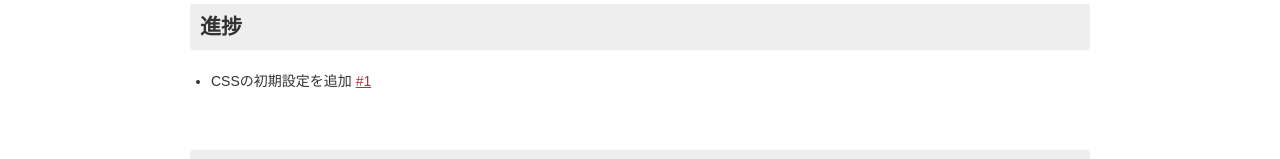
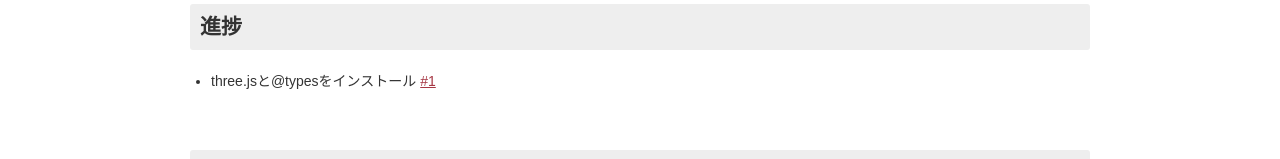
Before and after one commit to ryo-i/next-three-js-test, a Next.js app: page /about in a window 1280 px wide. Shown: the part 327-486 px from the top of the page. Built offline with nearby package versions, Linux system fonts and the light colour scheme.

Commit message:
three.jsと@typesをインストール #1

```diff
--- a/package.json
+++ b/package.json
@@ -11,12 +11,14 @@
     "next": "12.0.10",
     "react": "17.0.2",
     "react-dom": "17.0.2",
-    "styled-components": "^5.3.3"
+    "styled-components": "^5.3.3",
+    "three": "^0.144.0"
   },
   "devDependencies": {
     "@types/node": "^18.7.15",
     "@types/react": "^17.0.39",
     "@types/styled-components": "^5.1.22",
+    "@types/three": "^0.144.0",
     "typescript": "^4.5.5"
   }
 }
--- a/pages/about.tsx
+++ b/pages/about.tsx
@@ -58,7 +58,7 @@ function About() {
             <section>
                 <h2>進捗</h2>
                 <ul>
-                    <li>CSSの初期設定を追加 <a href="https://github.com/ryo-i/next-app-started/issues/1">#1</a></li>
+                    <li>three.jsと@typesをインストール <a href="https://github.com/ryo-i/next-app-started/issues/1">#1</a></li>
                 </ul>
             </section>
             <section>
```
Also changed, not shown: 2 other files (tests, documents, lock files or other folders).
